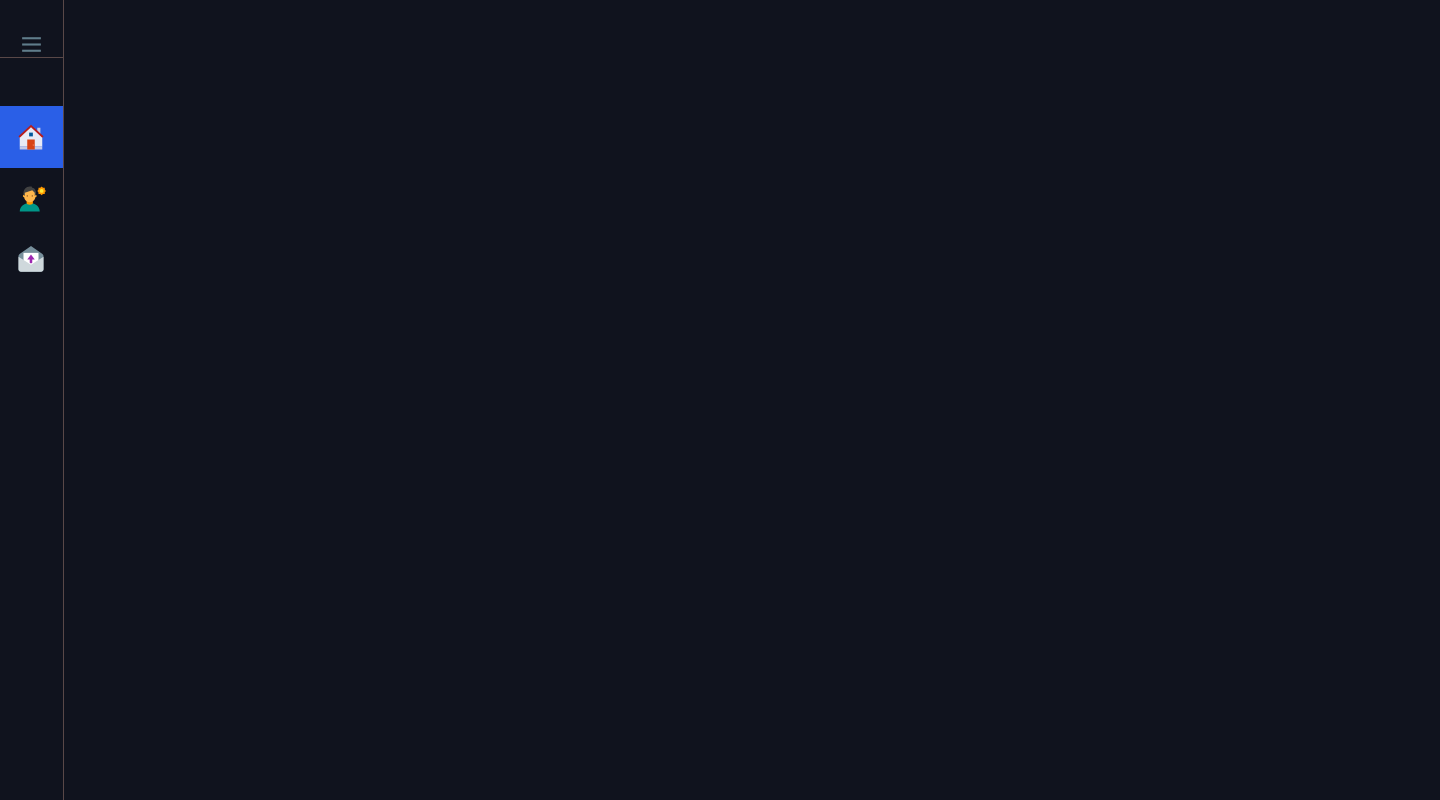
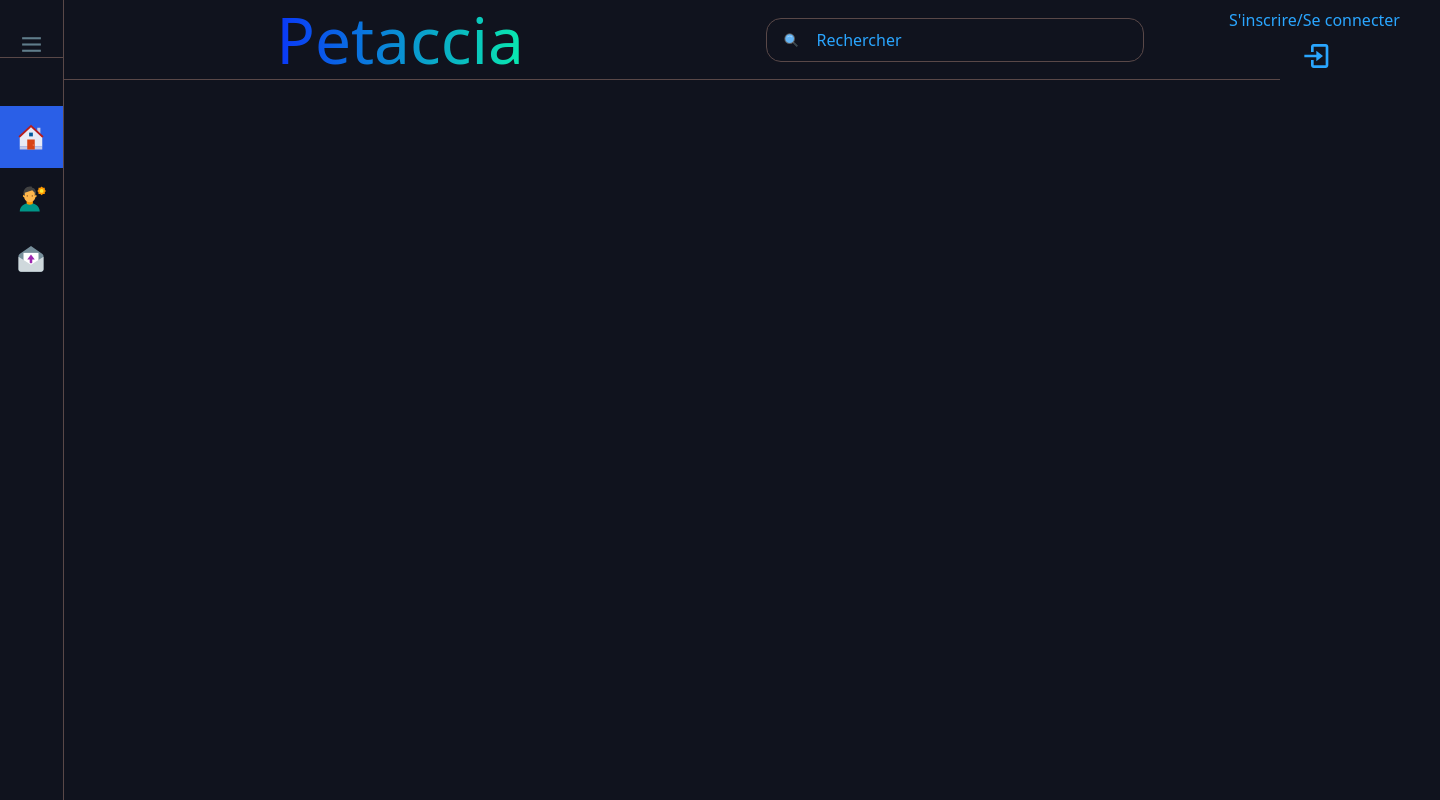
Before and after one commit to petaccia/reseau-social-mysql, a React (Vite) app in the folder frontend/: page / in a window 1280 px wide. Before the commit this address had no page. Shown: the whole page, 1440 px wide, since content can reach past the window. Built offline with nearby package versions, Linux system fonts and the light colour scheme.

Commit message:
Création de la navbar

```diff
--- a/frontend/src/App.jsx
+++ b/frontend/src/App.jsx
@@ -4,11 +4,13 @@
 import Profil from "./pages/Profil/Profil";
 import Contact from "./pages/Contact/Contact";
 import Sidebar from "./components/sidebar/Sidebar";
+import Navbar from "./components/navbar/Navbar";
 
 function App() {
   return (
     <div className="App">
       <Router>
+        <Navbar />
         <Sidebar />
         <Routes>
           <Route path="/home" element={<Home />} />
--- /dev/null
+++ b/frontend/src/components/navbar/Navbar.jsx
@@ -0,0 +1,50 @@
+import React, { useState } from "react";
+import { Link } from "react-router-dom";
+
+import styles from "./Navbar.module.scss";
+
+import { FcSearch } from "react-icons/fc";
+import { BiLogIn } from "react-icons/bi";
+const Navbar = ({ famille }) => {
+  const [searchText, setSearchText] = useState("");
+
+  const handleSearch = (e) => {
+    setSearchText(e.target.value);
+  };
+
+  return (
+    <div className={styles.navbar}>
+      <div className={styles.container}>
+        <div className={styles.familyContainer}>
+          <span className={styles.familyName}>{famille}Petaccia</span>
+        </div>
+        <div className={styles.rightContainer}>
+          <div className={styles.searchContainer}>
+            <FcSearch alt="icon de recherche" className={styles.searchIcon} />
+            <input
+              type="search"
+              value={searchText}
+              onChange={handleSearch}
+              placeholder="Rechercher"
+              className={styles.searchInput}
+            />
+          </div>
+          <div className={styles.connectContainer}>
+            <Link to="/login" className={styles.link}>
+              <div className={styles.textContainer}>
+                <span className={styles.text}>S'inscrire</span>
+                <span className={styles.text}>/Se connecter</span>
+              </div>
+              <BiLogIn
+                alt="icon de connexion ou d'inscription"
+                className={styles.icon}
+              />
+            </Link>
+          </div>
+        </div>
+      </div>
+    </div>
+  );
+};
+
+export default Navbar;
--- /dev/null
+++ b/frontend/src/components/navbar/Navbar.module.scss
@@ -0,0 +1,122 @@
+@import '../../style/variables.scss';
+
+.navbar {
+    // width: 100%;
+    height: 5rem;
+    margin: 0;
+    display: flex;
+    align-items: center;
+    border-bottom: 1px solid #594848;
+    top: 0;
+    color: $primary-color;
+    z-index: 1000;
+
+
+    .container {
+      width: 100%;
+      height: 5rem;
+      display: flex;
+      justify-content: space-around;
+      align-items: center;
+      margin-left: 10rem;
+      margin-right: 5rem;
+      color: #10131E;
+
+
+      .familyContainer {
+        width: 30rem;
+        height: 5rem;
+        display: flex;
+        justify-content: center;
+        align-items: center;
+
+        .familyName {
+          color: #fff;
+          font-size: 4rem;
+          background: linear-gradient(to right, rgb(10, 54, 248), rgb(9, 234, 174), );
+            -webkit-background-clip: text;
+            background-clip: text;
+            color: transparent;
+            margin: 0;
+            text-align: center;
+
+
+
+        }
+      }
+
+      .rightContainer {
+        display: flex;
+        justify-content: space-around;
+        align-items: center;
+        width: 45rem ;
+        margin-left: 5rem;
+      }
+
+      .searchContainer {
+        display: flex;
+        align-items: center;
+        border: 1px solid #594848;
+        border-radius: 15px;
+        margin: 1rem;
+        padding: 0.5rem;
+
+        .searchIcon {
+          font-size: 1.5rem;
+          padding-left: 0.5rem;
+        }
+
+        .searchInput {
+          width: 20rem;
+          margin-left: 1rem;
+          background-color: transparent;
+          border: none;
+          outline: none;
+            color: #2aa6ff;
+
+          &::placeholder {
+            color: #2aa6ff;
+          }
+        }
+      }
+      .connectContainer {
+        display: flex;
+        flex-direction: column;
+        align-items: center;
+
+        .link {
+          display: flex;
+          flex-direction: column;
+          justify-content: center;
+          align-items: center;
+          text-decoration: none;
+
+          &:hover {
+            color: #430f2f;
+          }
+        }
+
+        .textContainer {
+          // border: 1px solid #594848;
+          width: 12rem;
+          display: flex;
+          justify-content: center;
+          margin-bottom: 0.5rem;
+          .text {
+            color: #2aa6ff;
+            &:hover {
+              color:$secondary-color ;
+            }
+          }
+        }
+        .icon {
+          font-size: 2rem;
+          color: #2aa6ff;
+
+          &:hover {
+            color: $secondary-color;
+          }
+        }
+      }
+    }
+  }
```
